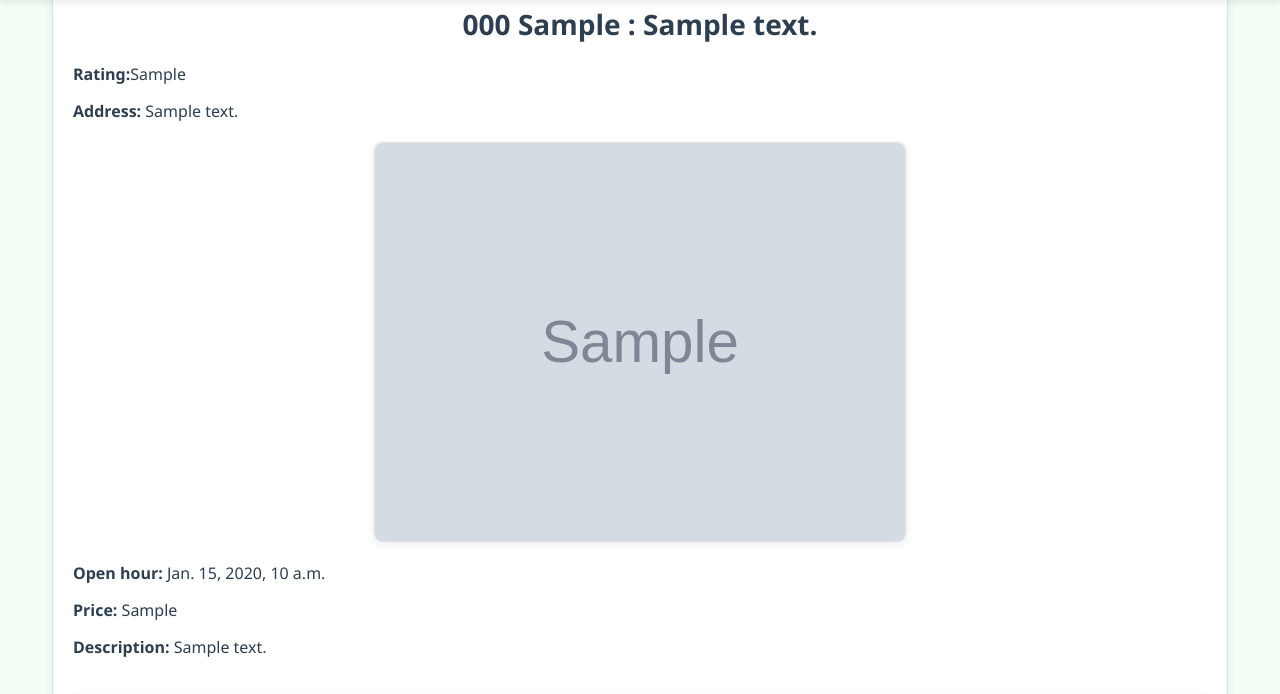
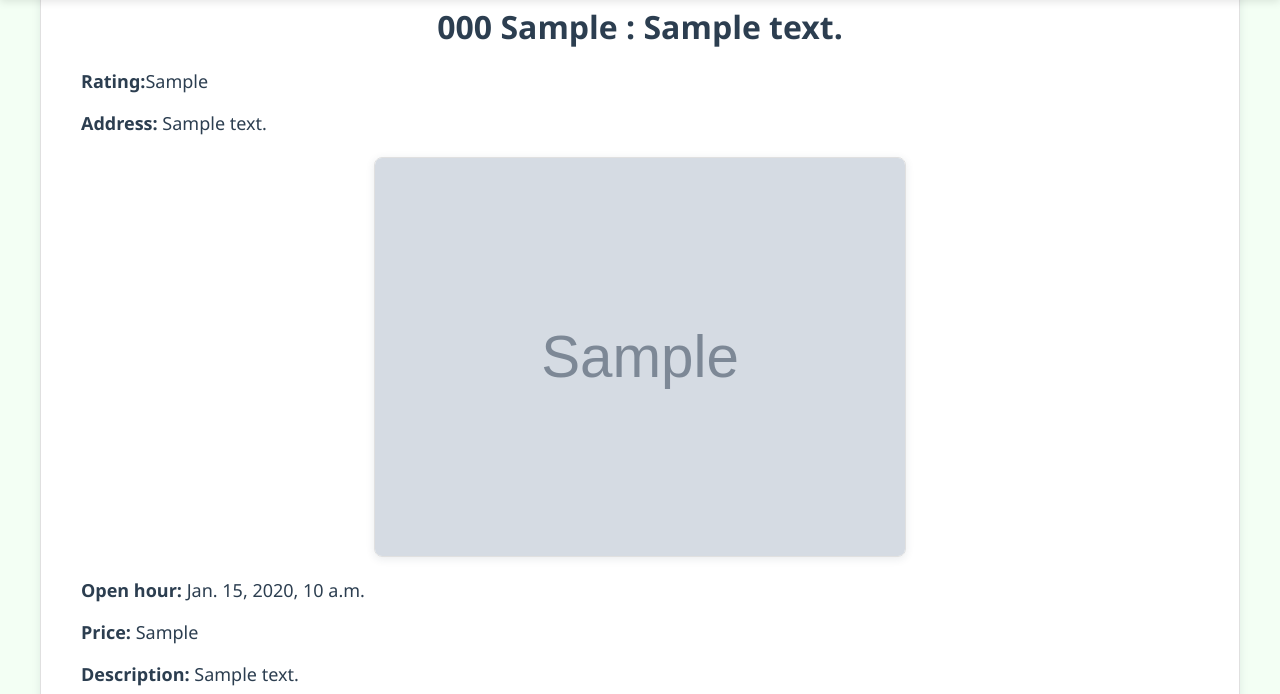
Before and after one commit to howardVoxcan/IE104_GoHCMC, a Django app: template GoHCMC/templates/page/locations/detail.html in a window 1280 px wide. Shown: the part 96-790 px from the top of the page. Run offline with Django 5.2, Linux system fonts and the light colour scheme; tables that the repository leaves empty hold one stand-in row (values such as "Sample post"); the template is opened without the code that fills it: values that come from a table or form of the project are taken from there, most other values are stand-ins (such as "Sample title", 1, 10 or a date in 2020); grey boxes marked "Sample" are stand-in pictures; parts of the project's set-up code (start-up, migrations or seed data) failed here and were passed over; some libraries are stand-ins or nearby versions.

Commit message:
style: refine UI for Location detail page

```diff
--- a/GoHCMC/static/css/locations.css
+++ b/GoHCMC/static/css/locations.css
@@ -252,8 +252,9 @@
 
 /* General container */
 .container {
-  margin: 0 20px;
-  padding: 20px;
+  max-width:  1200px;
+  margin: 0 auto;
+  padding: 20px 40px;
   background: var(--card-bg);
   border: 1px solid var(--border-color);
   border-radius: 10px;
@@ -261,7 +262,7 @@
 }
 
 .title {
-  font-size: 28px;
+  font-size: 32px;
   font-weight: bold;
   color: var(--text-main);
   margin-bottom: 20px;
@@ -270,7 +271,8 @@
 
 .info {
   margin-bottom: 15px;
-  font-size: 16px;
+  font-size: 18px;
+  line-height: 1.5;
   color: var(--text-main);
 }
 
```
